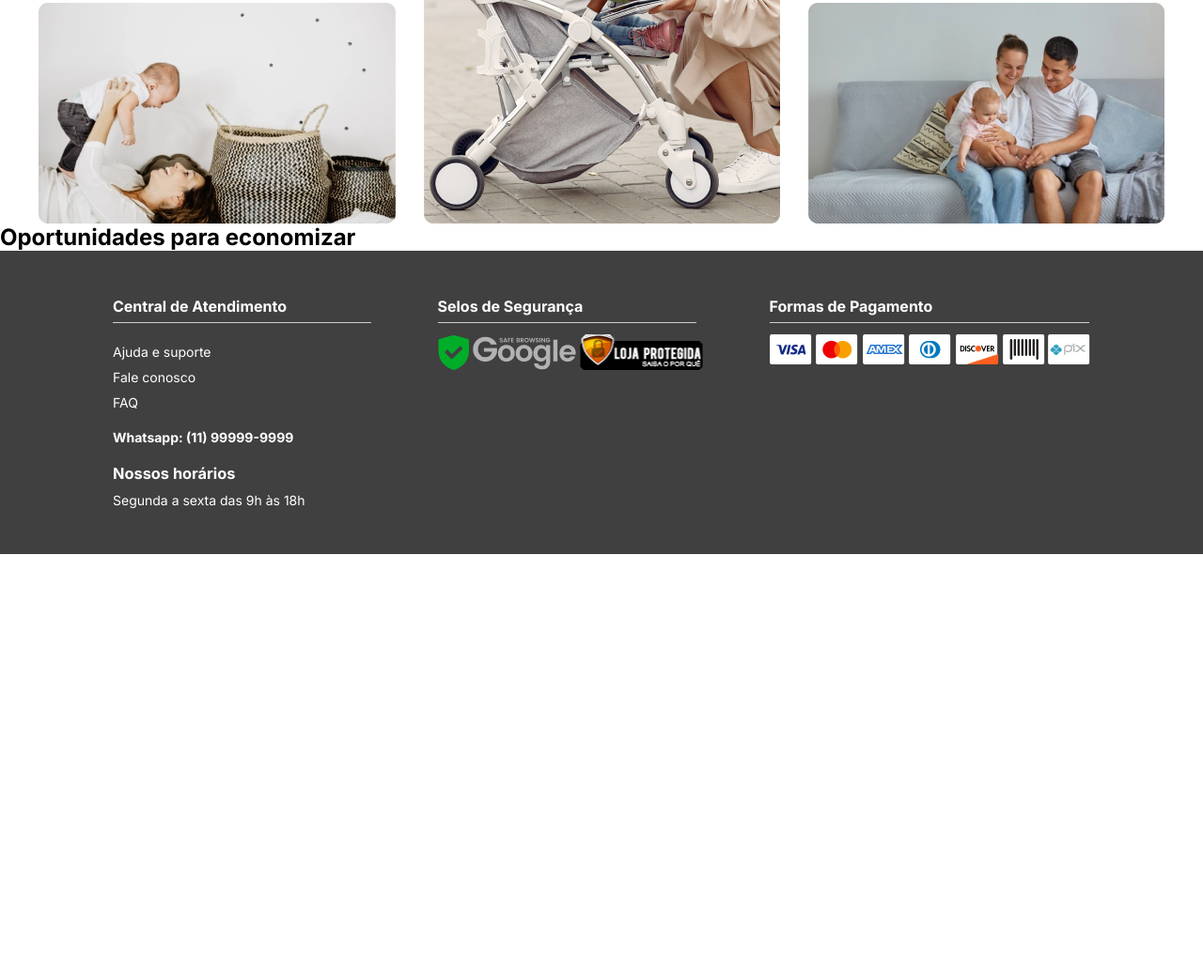
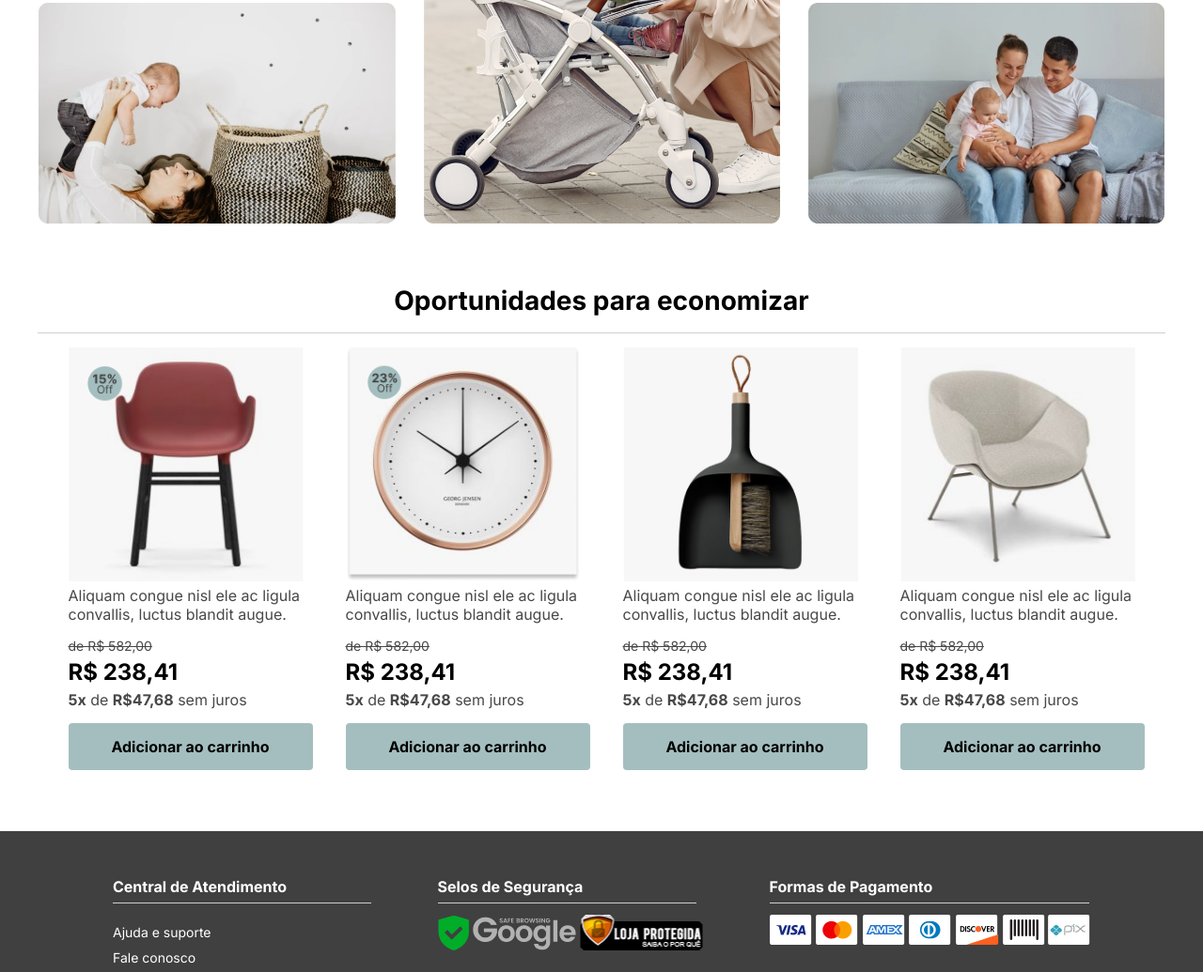
Before and after one commit to acauankz/Catus-E-Commerce, a plain HTML site: page index.html in a window 1280 px wide. Shown: the part 388-1423 px from the top of the page at 94% size. Before the commit the page ends 978 px from the top, so only its background shows below. Drawn offline with Linux system fonts and the light colour scheme.

Commit message:
feat: Slider desktop

```diff
--- a/index.html
+++ b/index.html
@@ -14,6 +14,7 @@
       rel="stylesheet"
     />
     <link rel="stylesheet" href="/src/styles/global.css" />
+    <link rel="shortcut icon" href="/src/assets/favicon.png" />
 
     <title>Catus</title>
   </head>
@@ -77,10 +78,54 @@
         </div>
       </section>
 
-      <section id="product-container">
-        <div id="product-carousel">
+      <section id="slider-container">
+        <div id="slider-title">
           <h1>Oportunidades para economizar</h1>
-          <div></div>
+        </div>
+        <div id="slider">
+          <div class="slider-product">
+            <img src="/src/assets/chair01.png" alt="Cadeira cor vinho" />
+            <p>
+              Aliquam congue nisl ele ac ligula convallis, luctus blandit augue.
+            </p>
+            <span>de R$ 582,00</span>
+            <h2>R$ 238,41</h2>
+            <p><strong>5x</strong> de <strong>R$47,68</strong> sem juros</p>
+            <button>Adicionar ao carrinho</button>
+          </div>
+          <div class="slider-product">
+            <img
+              src="/src/assets/clock.png"
+              alt="Relógio de parede minimalista"
+            />
+            <p>
+              Aliquam congue nisl ele ac ligula convallis, luctus blandit augue.
+            </p>
+            <span>de R$ 582,00</span>
+            <h2>R$ 238,41</h2>
+            <p><strong>5x</strong> de <strong>R$47,68</strong> sem juros</p>
+            <button>Adicionar ao carrinho</button>
+          </div>
+          <div class="slider-product">
+            <img src="/src/assets/dust-pan.png" alt="Pá e vassourinha de mão" />
+            <p>
+              Aliquam congue nisl ele ac ligula convallis, luctus blandit augue.
+            </p>
+            <span>de R$ 582,00</span>
+            <h2>R$ 238,41</h2>
+            <p><strong>5x</strong> de <strong>R$47,68</strong> sem juros</p>
+            <button>Adicionar ao carrinho</button>
+          </div>
+          <div class="slider-product">
+            <img src="/src/assets/chair02.png" alt="Poltrona cinza" />
+            <p>
+              Aliquam congue nisl ele ac ligula convallis, luctus blandit augue.
+            </p>
+            <span>de R$ 582,00</span>
+            <h2>R$ 238,41</h2>
+            <p><strong>5x</strong> de <strong>R$47,68</strong> sem juros</p>
+            <button>Adicionar ao carrinho</button>
+          </div>
         </div>
       </section>
     </main>
--- a/src/styles/global.css
+++ b/src/styles/global.css
@@ -7,12 +7,13 @@
   list-style: none;
   flex-shrink: 0;
 }
-/* ----- GLOBAL ----- */
 
 body {
   width: 100%;
   height: 100vh;
 }
+/* --------GLOBAL-------- */
+
 #header-container {
   min-width: 1200px;
   padding: 20px 120px;
@@ -32,8 +33,6 @@ body {
 #header-container.roll #header-nav-bar li a {
   color: #fff;
 }
-/* ----- HEADER CONTAINER ----- */
-
 #header-content {
   display: flex;
   justify-content: space-between;
@@ -82,6 +81,7 @@ a {
   display: none;
   width: 40px;
 }
+/* --------HEADER-------- */
 
 #banner-container {
   min-width: 1200px;
@@ -95,6 +95,68 @@ a {
   flex-direction: column;
   gap: 30px;
 }
+/* --------BANNERS-------- */
+
+#slider-container {
+  min-width: 1200px;
+  margin: 65px 0 50px 0;
+  display: flex;
+  flex-direction: column;
+  align-items: center;
+}
+
+#slider {
+  display: flex;
+  align-items: center;
+  gap: 25px;
+}
+
+#slider-title {
+  min-width: 1200px;
+  padding-bottom: 17px;
+  display: flex;
+  flex-direction: column;
+  align-items: center;
+  border-bottom: 1px solid #cfcfcf;
+}
+
+#slider-title h1 {
+  font-size: 28px;
+  font-weight: 700;
+}
+
+.slider-product {
+  display: flex;
+  flex-direction: column;
+  gap: 5px;
+  width: 270px;
+  height: 480px;
+  padding: 15px 10px;
+}
+.slider-product span {
+  color: #484848;
+  font-size: 14px;
+  font-weight: 300;
+  text-decoration: line-through;
+}
+.slider-product p {
+  color: #484848;
+  font-size: 16px;
+  margin-bottom: 10px;
+}
+
+.slider-product button {
+  width: 260px;
+  height: 50px;
+  border-radius: 4px;
+  border: none;
+  background-color: #a4bebf;
+  font-weight: 800;
+  font-size: 16px;
+  color: #000;
+}
+
+/* --------SLIDER-------- */
 
 #footer-container {
   min-width: 1200px;
@@ -139,3 +201,4 @@ a {
   border-bottom: 1px solid #cfcfcf;
   color: #fff;
 }
+/* --------FOOTER-------- */
```
Also changed, not shown: src/assets/favicon.png (added), src/assets/left-arrow.png (added), src/assets/right-arrow.png (added).
